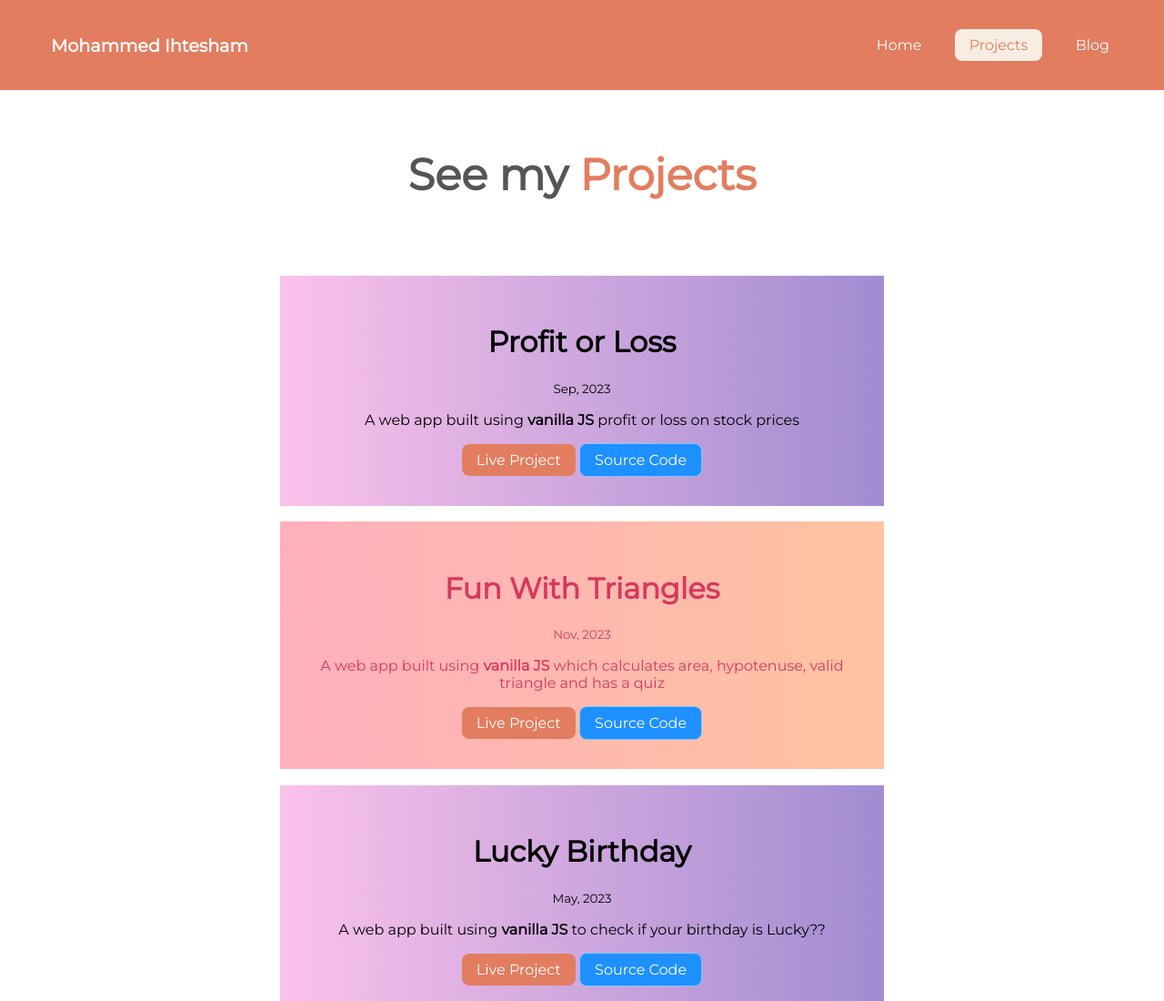
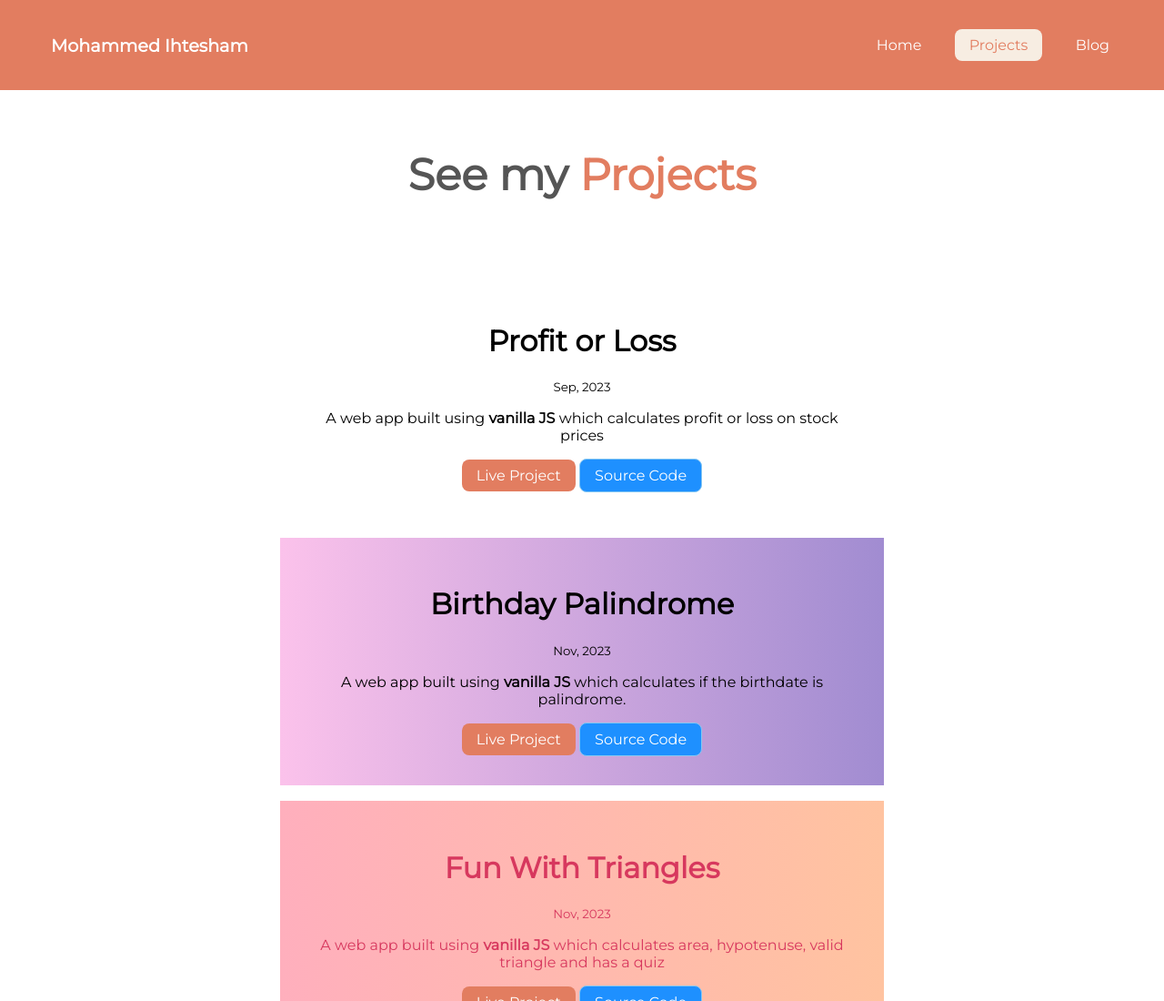
Before and after one commit to i-ihtesham/neog-camp-portfolio, a plain HTML site: page projects.html in a window 1280 px wide. Shown: the top 1100 px of the page at 91% size. Drawn offline with Linux system fonts and the light colour scheme.

Commit message:
birthday palindrome

```diff
--- a/projects.html
+++ b/projects.html
@@ -31,13 +31,23 @@
 
 
     <ul class="list-non-bullet">
-        <div class="container-center section fluid-bg">
+        <div class="container-center section dark-bg">
             <li>
                 <h1>Profit or Loss</h1>
                 <small>Sep, 2023</small>
-                <p>A web app built using <strong>vanilla JS</strong> profit or loss on stock prices</p>
+                <p>A web app built using <strong>vanilla JS</strong> which calculates profit or loss on stock prices</p>
                 <a href="https://profitorlossorno.netlify.app/" target="_blank" class="link link-primary">Live Project</a>
                 <a href="https://github.com/i-ihtesham/mark-14" target="_blank" class="link link-secondary">Source Code</a>
+            </li>
+        </div>
+
+        <div class="container-center section fluid-bg">
+            <li>
+                <h1>Birthday Palindrome</h1>
+                <small>Nov, 2023</small>
+                <p>A web app built using <strong>vanilla JS</strong> which calculates if the birthdate is palindrome.</p>
+                <a href="https://birthdaypalind.netlify.app/" target="_blank" class="link link-primary">Live Project</a>
+                <a href="https://github.com/i-ihtesham/mark-13" target="_blank" class="link link-secondary">Source Code</a>
             </li>
         </div>
 
```
